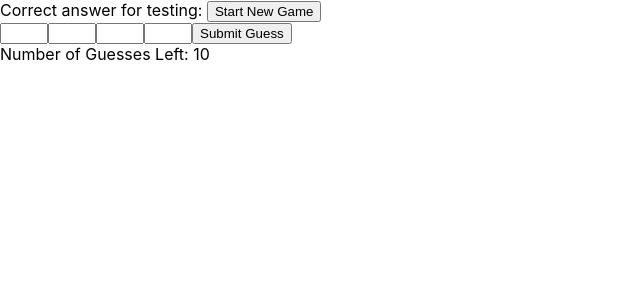
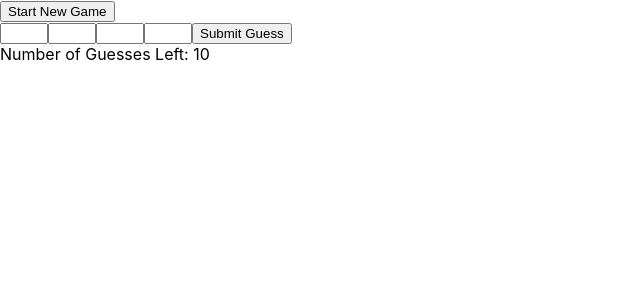
Before and after one commit to fpena213/mastermind_game, a React (Create React App) app: page / in a window 1280 px wide. Shown: the top 300 px of the page, without its empty margins (0-640 px from the left). Built offline with nearby package versions, Linux system fonts and the light colour scheme.

Commit message:
fixes start page and restart game rendering

```diff
--- a/src/App.jsx
+++ b/src/App.jsx
@@ -5,47 +5,45 @@ import GameBoard from './GameBoard.jsx';
 function App() {
   const [solution, setSolution] = useState('');
   const [guessesLeft, setGuessesLeft] = useState(10);
+  const [started, setStarted] = useState(false);
 
   const handleNewGame = async () => {
     try {
+      setStarted(true);
       setGuessesLeft(10);
       const response = await fetch('/api/');
       const data = await response.json();
       setSolution(data);
-
     } catch (err) {
       console.log(`Error starting new game: ${err}`);
     }
   }
 
   const handleStartOver = (event) => {
+    setStarted(true);
     event.preventDefault();
-
     handleNewGame();
-  }
-
-
-if (guessesLeft === 0) {
-    return (
-        <div>
-            Game Over.
-            The answer was {solution}.
-            <div>
-                <button onClick={handleStartOver}>
-                    Try Again?
-                </button>
-            </div>
-        </div>
-    )
   }
 
   return (
     <div>
-      Correct answer for testing: {solution}
-      <button onClick={handleNewGame}>
-        Start New Game
-      </button>
-        <GameBoard solution={solution} guessesLeft={guessesLeft} setGuessesLeft={setGuessesLeft} />
+      { guessesLeft === 10 && started === false ?
+        <div>
+          <button onClick={handleNewGame} started={started}>
+            Start New Game
+          </button>
+        </div>
+        :
+        guessesLeft === 0 ?
+          <div>
+            <button onClick={handleStartOver}>
+              Play Again?
+            </button>
+          </div>
+          :
+          <div></div>
+      }
+      <GameBoard solution={solution} guessesLeft={guessesLeft} setGuessesLeft={setGuessesLeft} />
     </div>
   );
 }
--- a/src/Guess.jsx
+++ b/src/Guess.jsx
@@ -23,7 +23,7 @@ function Guesses( { numCorrect, locCorrect, guessesLeft, guessHistory } ) {
         win ?
           <div>You Win!</div>
         :
-        !win && guessesLeft !== 10 ?
+        !win && guessesLeft > 0 ?
         <div>
           Number of Guesses Left: {guessesLeft}
             <h2>Guess History:</h2>
@@ -41,10 +41,12 @@ function Guesses( { numCorrect, locCorrect, guessesLeft, guessHistory } ) {
             </ul>
           </div>
           :
+          !win && guessesLeft === 0 ?
+          <p>Game Over.</p>
+          :
           <div></div>
           }
       </div>
-
   );
 }
 
```
